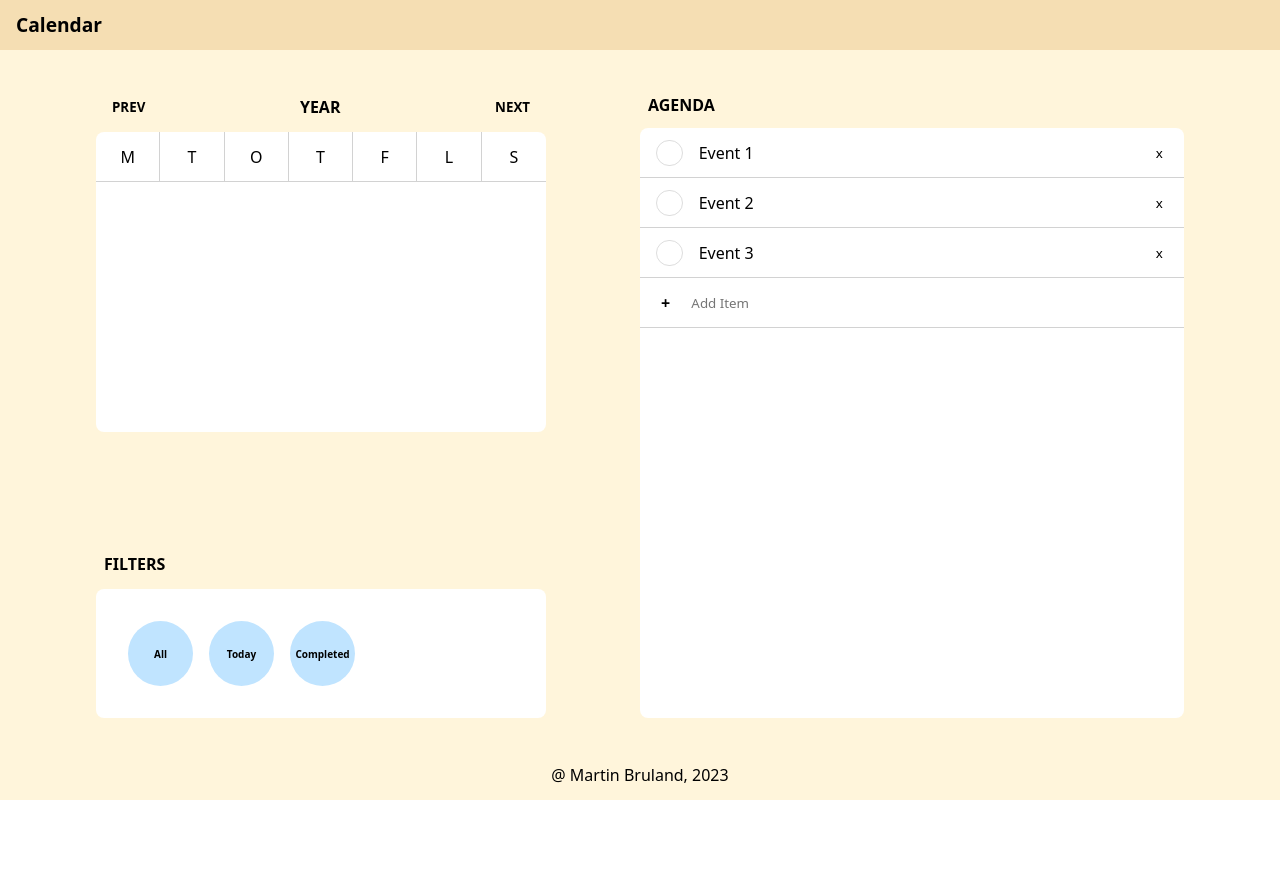
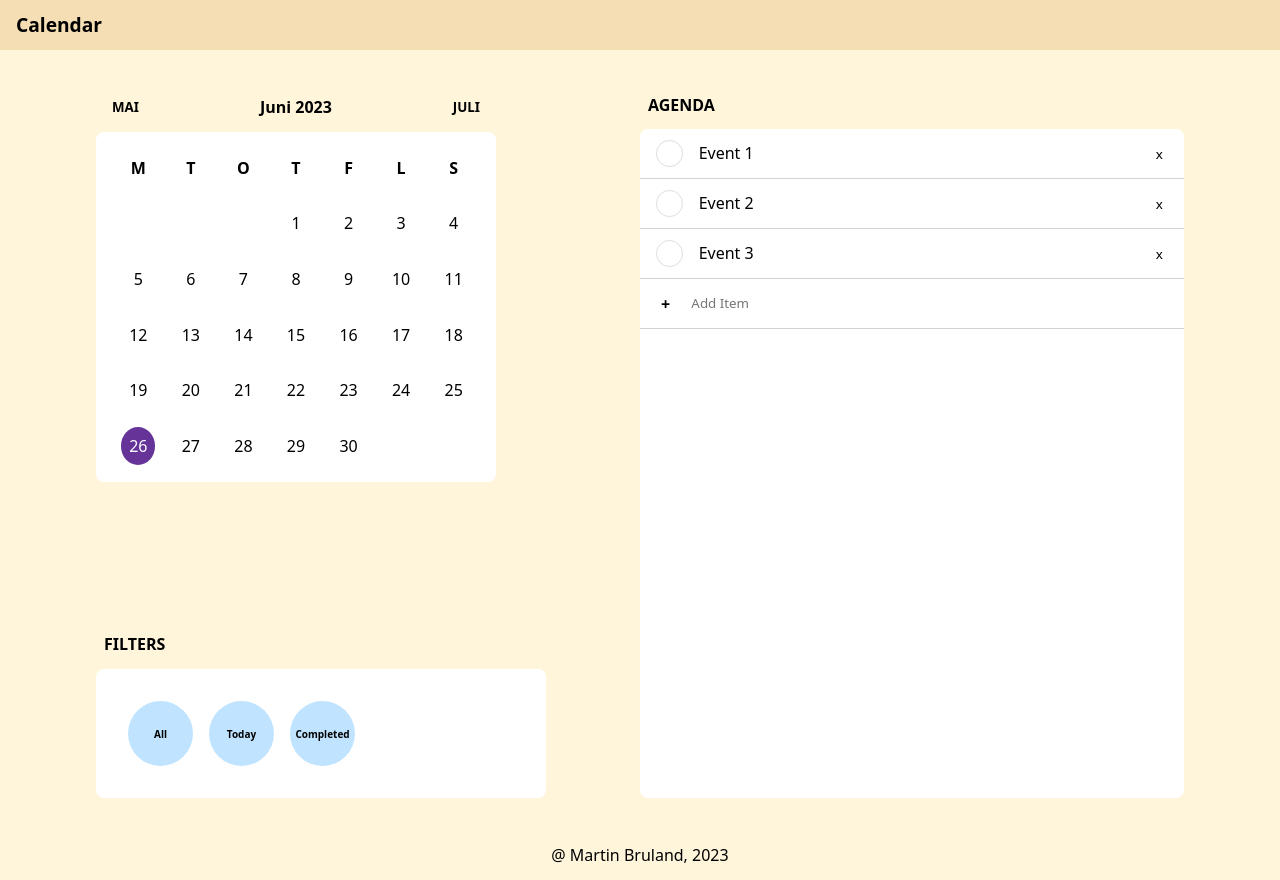
Before and after one commit to MartinBruland/Calendar-Angular, an Angular app: page / in a window 1280 px wide. Before the commit the page ends 800 px from the top, so only its background shows below. Built offline with nearby package versions, Linux system fonts and the light colour scheme.

Commit message:
Added functional calendar component

```diff
--- a/src/app/app.component.scss
+++ b/src/app/app.component.scss
@@ -1,6 +1,6 @@
 .app {
     width: 100%;
-    height: 100vh;
+    height: 110vh;
 
     display: flex;
     flex-direction: column;
--- a/src/components/calendar/calendar.component.html
+++ b/src/components/calendar/calendar.component.html
@@ -1,20 +1,23 @@
 <div class="view">
 
     <div class="header">
-        <button>PREV</button>
-        <p>YEAR</p>
-        <button>NEXT</button>
+        <button (click)="previousHandler()"> {{previousMonthLabel}} </button>
+        <p> {{currentMonthLabel + " " + currentYear}} </p>
+        <button (click)="nextHandler()"> {{nextMonthLabel}} </button>
     </div>
 
     <div class="content">
-        <div class="weekdays">
-            <p>M</p>
-            <p>T</p>
-            <p>O</p>
-            <p>T</p>
-            <p>F</p>
-            <p>L</p>
-            <p>S</p>
+
+        <div *ngFor="let day of weekdayLabels">
+            <p class="day"> {{day[0]}} </p>
+        </div>
+
+            <div *ngFor="let date of visibleDates">
+            <p class="date" [ngClass]="{
+                'date-current': date === today.getDate() && currentMonth == today.getMonth() && currentYear === today.getFullYear(),
+                'date-selected': selectedDate && date === selectedDate.getDate() && currentMonth === selectedDate.getMonth() && currentYear === selectedDate.getFullYear(),
+                'date-hidden': date === 0,
+            }" (click)="selectHandler(date)">{{ date }}</p>
         </div>
     </div>
 
--- a/src/components/calendar/calendar.component.scss
+++ b/src/components/calendar/calendar.component.scss
@@ -5,8 +5,8 @@
 }
 
 .view {
-    width: 450px;
-    height: 300px;
+    width: 400px;
+    height: 350px;
 }
 
 .header {
@@ -22,6 +22,7 @@
 
     & button {
         font-weight: bold;
+        text-transform: uppercase;
 
         border:none;
         outline:none;
@@ -40,33 +41,47 @@
 
     border-radius: 8px;
     background-color: white;
-}
-
-.weekdays {
-    width: 100%;
-    height: 50px;
+    padding: 0.5rem 1rem;
 
     display: flex;
-    flex-direction: row;
     justify-content: flex-start;
     align-items: center;
+    flex-wrap: wrap;
 
-    border-bottom: solid 1px rgb(210, 210, 210);
-
-    & p {
+    & div {
         width: calc(100%/7);
-        height: 50px;
+        aspect-ratio: 1;
 
         display: flex;
-        flex-direction: row;
         justify-content: center;
         align-items: center;
-
-        border-right: solid 1px rgb(210, 210, 210);
     }
 
-    & p:last-child {
-        border-right: none;
+    & .day {
+        text-transform: uppercase;
+        font-weight: bold;
     }
 
+    & .date {
+        cursor: pointer;
+
+    }
+
+    & .date-current {
+        border-radius: 50%;
+        background-color: rebeccapurple;
+        color: white;
+        padding: 8px;
+    }
+
+    & .date-selected {
+        border-radius: 50%;
+        background-color: green;
+        color: white;
+        padding: 8px;
+    }
+
+    & .date-hidden {
+        display: none;
+    }
 }
--- a/src/components/calendar/calendar.component.ts
+++ b/src/components/calendar/calendar.component.ts
@@ -1,25 +1,79 @@
-import { Component } from '@angular/core';
+import { Component, OnInit } from '@angular/core';
 
 @Component({
   selector: 'app-calendar',
   templateUrl: './calendar.component.html',
   styleUrls: ['./calendar.component.scss']
 })
-export class CalendarComponent {
+export class CalendarComponent implements OnInit {
 
-  todaysDate = '';
-  selectedDate = '';
+  today = new Date();
 
-  selectDate = () => {
+  currentMonth = this.today.getMonth();
 
+  currentYear = this.today.getFullYear();
+
+  monthLabels = ["Januar", "Februar", "Mars", "April", "Mai", "Juni", "Juli", "August", "September", "Oktober", "November", "Desember"];
+
+  weekdayLabels = ["Mandag", "Tirsdag", "Onsdag", "Torsdag", "Fredag", "Lørdag", "Søndag"];
+
+  previousMonthLabel = "";
+
+  currentMonthLabel = "";
+
+  nextMonthLabel = "";
+
+  visibleDates: number[] = [];
+
+  selectedDate: Date | undefined = undefined;
+
+
+  ngOnInit(): void {
+    this.updateUI()
   };
 
-  selectMonth = () => {
-
+  updateUI = () => {
+    this.currentMonthLabel = this.monthLabels[this.currentMonth];
+    this.previousMonthLabel = this.monthLabels[(this.currentMonth - 1 + 12) % 12];
+    this.nextMonthLabel = this.monthLabels[(this.currentMonth + 1) % 12];
+    this.visibleDates = this.getVisibleDates();
   };
 
-  selectYear = () => {
+  previousHandler = () => {
+    this.currentMonth = this.getPreviousMonth().previousMonth;
+    this.currentYear = this.getPreviousMonth().previousYear;
+    this.updateUI();
+  };
 
+  nextHandler = () => {
+    this.currentMonth = this.getNextMonth().nextMonth;
+    this.currentYear = this.getNextMonth().nextYear;
+    this.updateUI();
+  };
+
+  selectHandler = (val: number) => {
+    this.selectedDate = new Date(this.currentYear, this.currentMonth, val);
+  };
+
+  getPreviousMonth = () => {
+    const previousMonth = (this.currentMonth - 1 + 12) % 12;
+    const previousYear = this.currentMonth === 11 ? this.currentYear - 1 : this.currentYear;
+    return { previousMonth, previousYear }
+  };
+
+  getNextMonth = () => {
+    const nextMonth = (this.currentMonth + 1) % 12;
+    const nextYear = this.currentMonth === 0 ? this.currentYear + 1 : this.currentYear;
+    return { nextMonth, nextYear }
+  };
+
+  getVisibleDates = () => {
+    const firstWeekDaySunday = new Date(this.currentYear, this.currentMonth, 1);
+    const firstWeekDayMonday = firstWeekDaySunday.getDay() == 0 ? 7 : firstWeekDaySunday.getDay();
+    const numberOfDays = new Date(this.currentYear, this.currentMonth + 1, 0).getDate();
+    const firstDayList = [...Array(firstWeekDayMonday - 1).keys()].map(val => 0);
+    const listOfDays = [...Array(numberOfDays + 1).keys()].filter(val => val !== 0);
+    return [...firstDayList, ...listOfDays]
   };
 
 }
--- a/src/components/list/list.component.ts
+++ b/src/components/list/list.component.ts
@@ -9,7 +9,14 @@ import { CalendarEvent } from '../../types/types'
 export class ListComponent {
 
   // Input: Selected Tag
+  selectedTag = "Work";
+
   // Input: Selected Date
+  selectedDate = new Date();
+  day = this.selectedDate.getDate();
+  month = this.selectedDate.getMonth();
+  year = this.selectedDate.getFullYear();
+
 
   events: CalendarEvent[] = [
     {
@@ -17,8 +24,8 @@ export class ListComponent {
       title: "Event 1",
       description: "Example event",
       tag: "Todos",
-      startDate: "",
-      endDate: "",
+      startDate: new Date("6/1/23"),
+      endDate: new Date("6/7/23"),
       status: false,
     },
     {
@@ -26,8 +33,8 @@ export class ListComponent {
       title: "Event 2",
       description: "Example event",
       tag: "Work",
-      startDate: "",
-      endDate: "",
+      startDate: new Date("6/1/23"),
+      endDate: new Date("6/7/23"),
       status: false,
     },
     {
@@ -35,8 +42,8 @@ export class ListComponent {
       title: "Event 3",
       description: "Example event",
       tag: "Personal",
-      startDate: "",
-      endDate: "",
+      startDate: new Date("6/1/23"),
+      endDate: new Date("6/7/23"),
       status: true,
     }
   ];
@@ -44,6 +51,7 @@ export class ListComponent {
   selectedItem: CalendarEvent | undefined = undefined;
 
   editMode = false;
+
 
 
 
@@ -74,10 +82,8 @@ export class ListComponent {
         this.selectedItem.tag = value;
         return;
       case "startDate":
-        this.selectedItem.startDate = value;
         return;
       case "endDate":
-        this.selectedItem.endDate = value;
         return;
       case "status":
         this.selectedItem.status = value === "true" ? true : false;
@@ -106,8 +112,6 @@ export class ListComponent {
       title: val,
       description: "",
       tag: "",
-      startDate: "",
-      endDate: "",
       status: false,
     }
     this.events.push(obj);
@@ -126,7 +130,7 @@ export class ListComponent {
   };
 
   filterItemsByDate = (val: string) => {
-    return this.events.filter(item => item.startDate === val);
+    return this.events.filter(item => item.startDate === new Date(val));
   };
 
   filterItemsByStatus = (val: boolean) => {
--- a/src/types/types.ts
+++ b/src/types/types.ts
@@ -5,7 +5,7 @@ export type CalendarEvent = {
     description: string;
     tag: string;
 
-    startDate: string;
-    endDate: string;
+    startDate?: Date;
+    endDate?: Date;
     status: boolean;
 }
```
